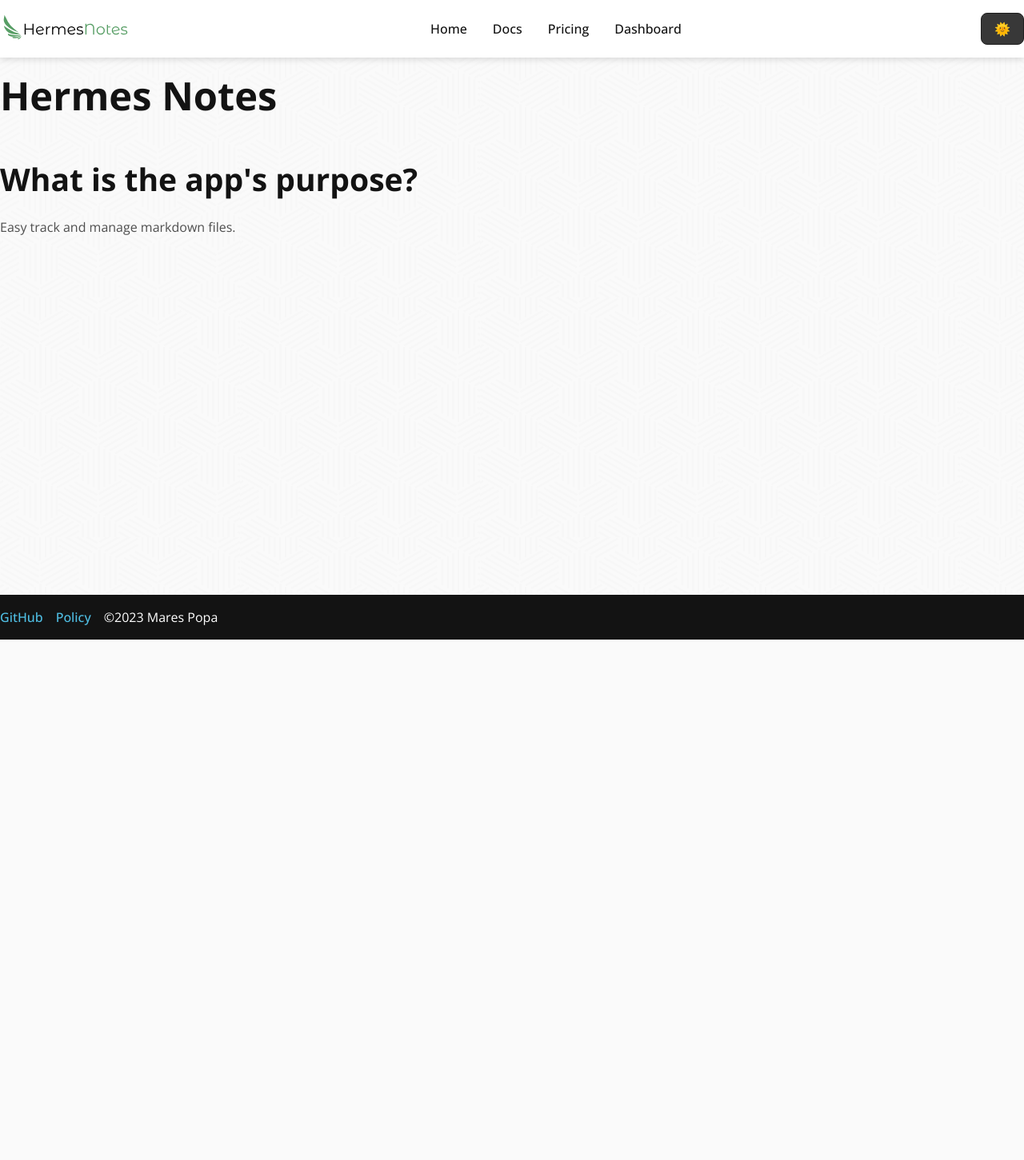
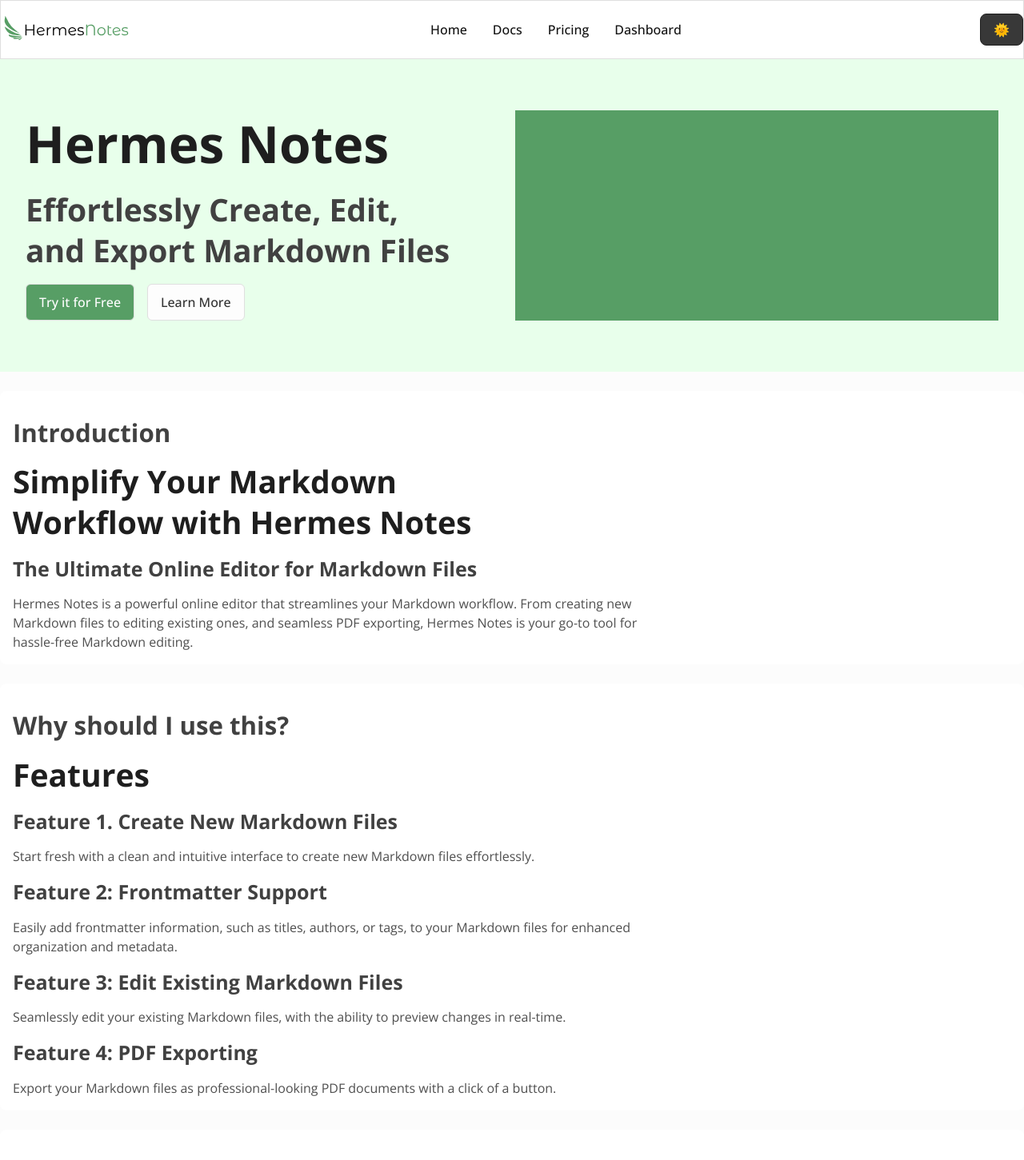
Before and after one commit to marespopa/hermesnote, a Next.js app in the folder client/: page / in a window 1280 px wide. Shown: the top 1451 px of the page at 80% size. Before the commit the page ends 800 px from the top, so only its background shows below. Built offline with nearby package versions, Linux system fonts and the light colour scheme.

Commit message:
feat(landing): add content for landing page

```diff
--- a/client/components/landing/LandingPage.tsx
+++ b/client/components/landing/LandingPage.tsx
@@ -1,21 +1,116 @@
+import Image from "next/image";
 import React from "react";
+import Button from "../Forms/Button";
+import { useRouter } from "next/router";
 
-type Props = {};
+const LandingPage = () => {
+  const HERO_IMAGE_URL = "/assets/hero-image.png";
+  const router = useRouter();
 
-const LandingPage = (props: Props) => {
   return (
     <main className="landing-page">
-      <div className="container">
+      <div className="hero__wrapper">
         <section className="hero">
           <div>
             <h1>Hermes Notes</h1>
-            <h2>What is the app&apos;s purpose?</h2>
-            <p>Easy track and manage markdown files.</p>
+            <h2>Effortlessly Create, Edit, and Export Markdown Files</h2>
+
+            <div>
+              <Button
+                variant="primary"
+                label="Try it for Free"
+                handleClick={() => navigateToDashboard()}
+              />
+              <Button
+                variant="default"
+                label="Learn More"
+                handleClick={() => navigateToDashboard()}
+              />
+            </div>
+          </div>
+
+          <div className="hero__image-wrapper"></div>
+        </section>
+      </div>
+      <div className="container">
+        <section className="landing-page__section-wrapper">
+          <div className="landing-page__section">
+            <h3>Introduction</h3>
+            <h2>Simplify Your Markdown Workflow with Hermes Notes</h2>
+            <h4>The Ultimate Online Editor for Markdown Files</h4>
+            <p>
+              Hermes Notes is a powerful online editor that streamlines your
+              Markdown workflow. From creating new Markdown files to editing
+              existing ones, and seamless PDF exporting, Hermes Notes is your
+              go-to tool for hassle-free Markdown editing.
+            </p>
+          </div>
+        </section>
+
+        <section className="landing-page__section-wrapper">
+          <div className="landing-page__section">
+            <h3>Why should I use this?</h3>
+            <h2>Features</h2>
+            <h4>Feature 1. Create New Markdown Files</h4>
+            <p>
+              Start fresh with a clean and intuitive interface to create new
+              Markdown files effortlessly.
+            </p>
+
+            <h4>Feature 2: Frontmatter Support</h4>
+            <p>
+              Easily add frontmatter information, such as titles, authors, or
+              tags, to your Markdown files for enhanced organization and
+              metadata.
+            </p>
+
+            <h4>Feature 3: Edit Existing Markdown Files</h4>
+            <p>
+              Seamlessly edit your existing Markdown files, with the ability to
+              preview changes in real-time.
+            </p>
+
+            <h4>Feature 4: PDF Exporting</h4>
+            <p>
+              Export your Markdown files as professional-looking PDF documents
+              with a click of a button.
+            </p>
+          </div>
+        </section>
+
+        <section className="landing-page__section-wrapper">
+          <div className="landing-page__section">
+            <h3>Where can I use this?</h3>
+            <h2>Use Cases</h2>
+            <h4>Streamline Content Creation </h4>
+            <p>
+              Whether you&apos;re a writer, blogger, or content creator, Hermes
+              Notes simplifies the creation and editing of Markdown files,
+              allowing you to focus on your content.
+            </p>
+
+            <h4>Document Management</h4>
+            <p>
+              Keep your Markdown files organized and easily accessible. Edit
+              existing files, add frontmatter details, and export them as PDFs
+              for professional use.
+            </p>
+          </div>
+        </section>
+
+        <section className="landing-page__section-wrapper">
+          <div className="landing-page__section">
+            <h3>How much does it cost</h3>
+            <h2>It&apos;s free. And it will always be.</h2>
           </div>
         </section>
       </div>
     </main>
   );
+
+  function navigateToDashboard() {
+    router.push("/dashboard");
+  }
 };
 
 export default LandingPage;
--- a/client/styles/base/_buttons.scss
+++ b/client/styles/base/_buttons.scss
@@ -1,8 +1,25 @@
+/* Buttons */
+$button-default-bg-l: #fdfdfd;
+$button-default-bg-d: #323232;
+
 .button {
+  /* Default */
+  --button-default-bg: #{$button-default-bg-l};
+  --button-default-bg-hover: #fff;
+  --button-default-c: #323232;
+
+  /* Primary */
+  --button-primary-bg: #{$primary-c};
+  --button-primary-bg-hover: #{lighten($primary-c, 8%)};
+  --button-primary-c: #fefefe;
+
+  /* Generics */
+  --button-transition: 0.2s cubic-bezier(0.3, 0, 0.5, 1);
+
   appearance: none;
-  border: 1px solid rgb(27 31 35 / 15%);
+  border: 1px solid var(--border-c);
   border-radius: 0.375rem;
-  box-shadow: rgb(27 31 35 / 4%) 0 1px 0, rgb(255 255 255 / 25%) 0 1px 0 inset;
+  box-shadow: var(--box-shadow--sm);
   box-sizing: border-box;
   cursor: pointer;
   display: inline-block;
@@ -11,16 +28,19 @@
   line-height: 20px;
   list-style: none;
   max-width: 18.75rem;
-  padding: 8px 16px;
+  padding: 12px 16px;
   position: relative;
-  transition: background-color 0.2s cubic-bezier(0.3, 0, 0.5, 1);
+  transition: background-color var(--button-transition),
+    box-shadow var(--button-transition);
   user-select: none;
   touch-action: manipulation;
   vertical-align: middle;
   white-space: nowrap;
   word-wrap: break-word;
 
-  &:hover {
+  &:hover,
+  &:focus {
+    box-shadow: var(--box-shadow--lg);
     text-decoration: none;
     transition: background-color var(--transition);
   }
@@ -48,11 +68,34 @@
   }
 }
 
+.button-default {
+  background: var(--button-default-bg);
+  color: var(--button-default-c);
+
+  &:hover,
+  &:focus {
+    background: var(--button-default-bg-hover);
+  }
+}
+
 .button-primary {
   background: var(--button-primary-bg);
   color: var(--button-primary-c);
 
-  &:hover {
+  &:hover,
+  &:focus {
     background: var(--button-primary-bg-hover);
   }
 }
+
+[data-theme="dark"] {
+  .button {
+    --button-default-bg: #{$button-default-bg-d};
+    --button-default-bg-hover: #{lighten($button-default-bg-d, 8%)};
+    --button-default-c: #ffffff;
+
+    --button-primary-bg: #{$primary-c--dark};
+    --button-primary-bg-hover: #{lighten($primary-c--dark, 8%)};
+    --button-primary-c: #fefefe;
+  }
+}
--- a/client/styles/base/_layout.scss
+++ b/client/styles/base/_layout.scss
@@ -11,7 +11,7 @@ body {
 
 .container {
   margin: 0 auto;
-  max-width: 1400px;
+  max-width: var(--container-w);
 }
 
 .wrapper {
--- a/client/styles/base/_typography.scss
+++ b/client/styles/base/_typography.scss
@@ -34,7 +34,8 @@ h3,
 h4,
 h5,
 h6 {
-  margin: 3rem 0 1.38rem;
+  margin: 0;
+  margin-top: 1.5rem;
   font-weight: bold;
   line-height: 1.3;
   color: var(--main-heading-c);
@@ -66,6 +67,17 @@ h6 {
   font-size: var(--text--md);
 }
 
+h1,
+h2,
+h3,
+h4,
+h5,
+h6 {
+  & ~ * {
+    margin-top: 1em;
+  }
+}
+
 li,
 p {
   font-size: var(--text--md);
--- a/client/styles/base/_variables.scss
+++ b/client/styles/base/_variables.scss
@@ -6,7 +6,8 @@ $primary-c: #579e65;
 $primary-c--dark: #579e65;
 
 :root {
-  --light: #fafafa;
+  --container-w: 1400px;
+  --light: #fcfcfc;
   --dark: #131313;
   --success: #579e65;
 
@@ -15,12 +16,17 @@ $primary-c--dark: #579e65;
   --white-c: #fff;
   --box-bg: #fff;
   --primary-shade-c: #ebf6ff;
-  --main-bg-c: #fafafa;
+  --main-bg-c: #fcfcfc;
   --main-text-c: #4f4f4f;
-  --main-heading-c: #131313;
+  --main-heading-c: #323232;
   --input-bg: #fff;
   --ol-marker-bg: #{lighten($primary-c, 8%)};
   --ol-marker-c: #fff;
+
+  /* Hero */
+  --hero-bg: #e8ffeb;
+  --hero-h1-c: #1e1e1e;
+  --hero-h2-c: #414141;
 
   --link-c: #0b3948;
   --border-c: #dfdfdf;
@@ -33,11 +39,6 @@ $primary-c--dark: #579e65;
   --footer-bg: #131313;
   --footer-link-c: #4fbee3;
 
-  /* Buttons */
-  --button-primary-bg: #{$primary-c};
-  --button-primary-bg-hover: #{lighten($primary-c, 8%)};
-  --button-primary-c: #fefefe;
-
   /** Margins **/
   --margin-sm: 0.5rem;
   --margin-md: 1rem;
@@ -46,8 +47,9 @@ $primary-c--dark: #579e65;
 
   --box-p: 8px var(--margin-md);
   --border-radius: 8px;
+  --box-shadow--md: rgba(0, 0, 0, 0.1) 0px 1px 8px;
   --box-shadow--md: rgba(0, 0, 0, 0.15) 0px 2px 8px;
-  --box-shadow--lg: rgba(0, 0, 0, 0.18) 0px 2px 4px;
+  --box-shadow--lg: rgba(0, 0, 0, 0.18) 0px 2px 8px;
 
   /** Code **/
   --code-bg: #383838;
@@ -64,11 +66,10 @@ $primary-c--dark: #579e65;
   --text--2xl: 1.953rem;
   --text--3xl: 2.44rem;
   --text--4xl: 3.052rem;
+  --text--5xl: 4rem;
 
   /** Transition **/
   --transition: 250ms cubic-bezier(0.17, 0.67, 0.83, 0.67);
-
-  --landing-bg-img: url("../../assets/bg-pattern.png");
 }
 
 [data-theme="dark"] {
@@ -78,8 +79,8 @@ $primary-c--dark: #579e65;
   --box-bg: #323232;
   --primary-shade-c: #191919;
   --main-bg-c: #1e1e1e;
-  --main-text-c: #fff;
-  --main-heading-c: #fff;
+  --main-text-c: #eeeeee;
+  --main-heading-c: #fefefe;
 
   --ol-marker-bg: #{lighten($primary-c--dark, 8%)};
   --ol-marker-c: #fff;
@@ -88,10 +89,10 @@ $primary-c--dark: #579e65;
   --input-bg: #383838;
   --input-border-c: #1f1f1f;
 
-  /* Buttons */
-  --button-primary-bg: #{$primary-c--dark};
-  --button-primary-bg-hover: #{lighten($primary-c--dark, 8%)};
-  --button-primary-c: #fefefe;
+  /* Hero */
+  --hero-bg: #343b35;
+  --hero-h1-c: #fff;
+  --hero-h2-c: #dddddd;
 
   --box-shadow--md: 0px 7px 29px 0px rgba(100, 100, 111, 0.1);
   --box-shadow--lg: 0px 3px 15px rgba(0, 0, 0, 0.2);
@@ -107,6 +108,4 @@ $primary-c--dark: #579e65;
   --code-bg: #383838;
   --code-c: #fff;
   --code-border-c: #1f1f1f;
-
-  --landing-bg-img: url("../../assets/bg-pattern-d.png");
 }
--- a/client/styles/components/_header.scss
+++ b/client/styles/components/_header.scss
@@ -1,6 +1,7 @@
 .header {
   background: var(--header-bg);
-  box-shadow: var(--box-shadow--md);
+  box-shadow: var(--box-shadow--sm);
+  border: 1px solid var(--border-c);
   z-index: 1;
 }
 
--- a/client/styles/components/_landing.scss
+++ b/client/styles/components/_landing.scss
@@ -1,5 +1,69 @@
 .landing-page {
-  background-image: var(--landing-bg-img);
-  background-repeat: repeat;
-  background-size: 300px;
+  padding: 0;
+  margin: 0;
+
+  h2,
+  h3,
+  h4,
+  h5 {
+    margin-top: var(--margin-md);
+  }
+
+  h2,
+  h3,
+  h4,
+  h5 {
+    color: var(--hero-h2-c);
+  }
 }
+
+.hero__wrapper {
+  background: var(--hero-bg);
+}
+
+.hero {
+  padding: 64px 32px;
+  display: flex;
+  gap: 8px;
+  max-width: var(--container-w);
+  margin: 0 auto;
+
+  div {
+    flex: 1;
+  }
+
+  h1 {
+    color: var(--hero-h1-c);
+    font-size: var(--text--5xl);
+    font-weight: bold;
+    margin-bottom: var(--margin-sm);
+  }
+
+  &__image-wrapper {
+    background: var(--primary-c);
+    position: relative;
+  }
+}
+
+.landing-page__section-wrapper {
+  background: var(--box-bg);
+  border-radius: var(--border-radius);
+  box-shadow: var(--box-shadow--sm);
+  margin: var(--margin-lg) 0;
+  padding: 16px;
+  text-align: left;
+
+  h2 {
+    color: var(--hero-h1-c);
+  }
+}
+
+.landing-page__section {
+  max-width: 90ch;
+}
+
+@media screen and (max-width: 768px) {
+  .hero {
+    flex-direction: column;
+  }
+}
```
Also changed, not shown: client/public/assets/hero-image.png (added).
